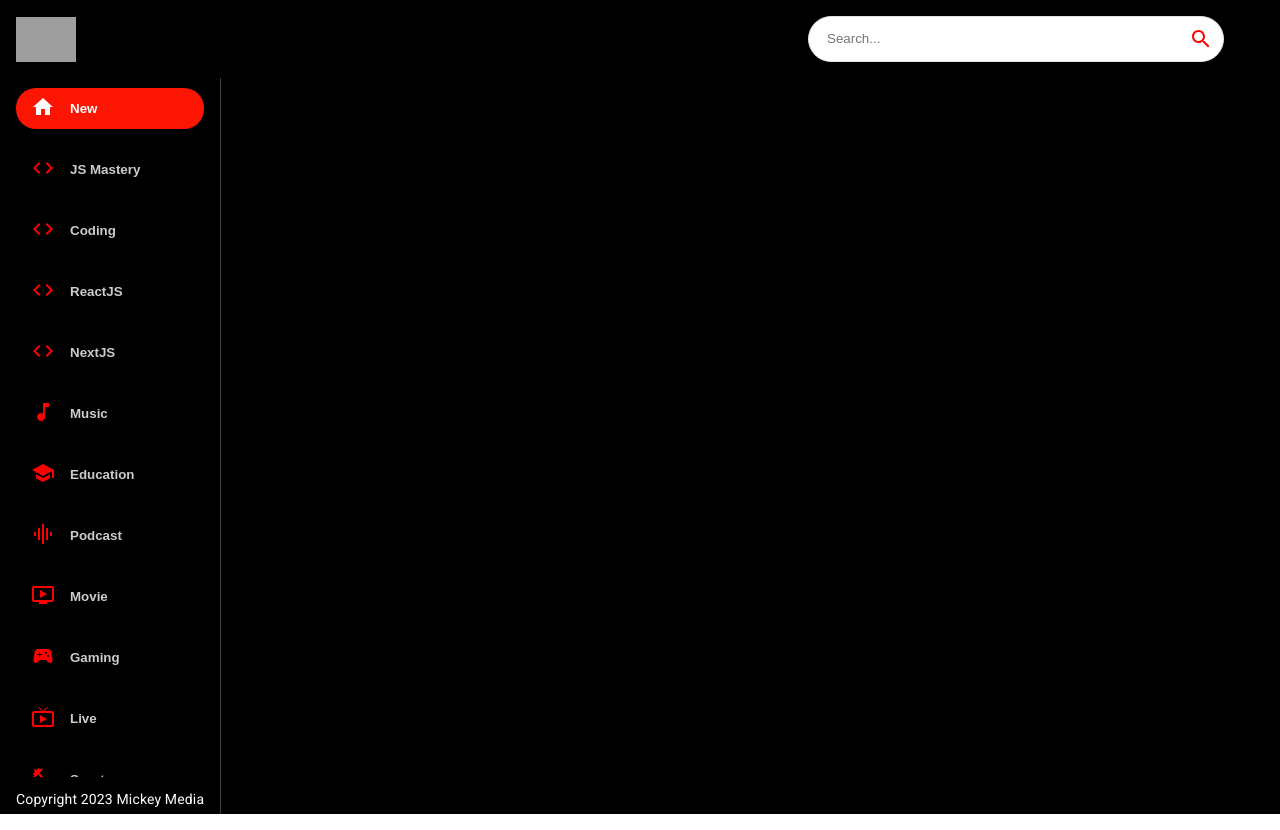
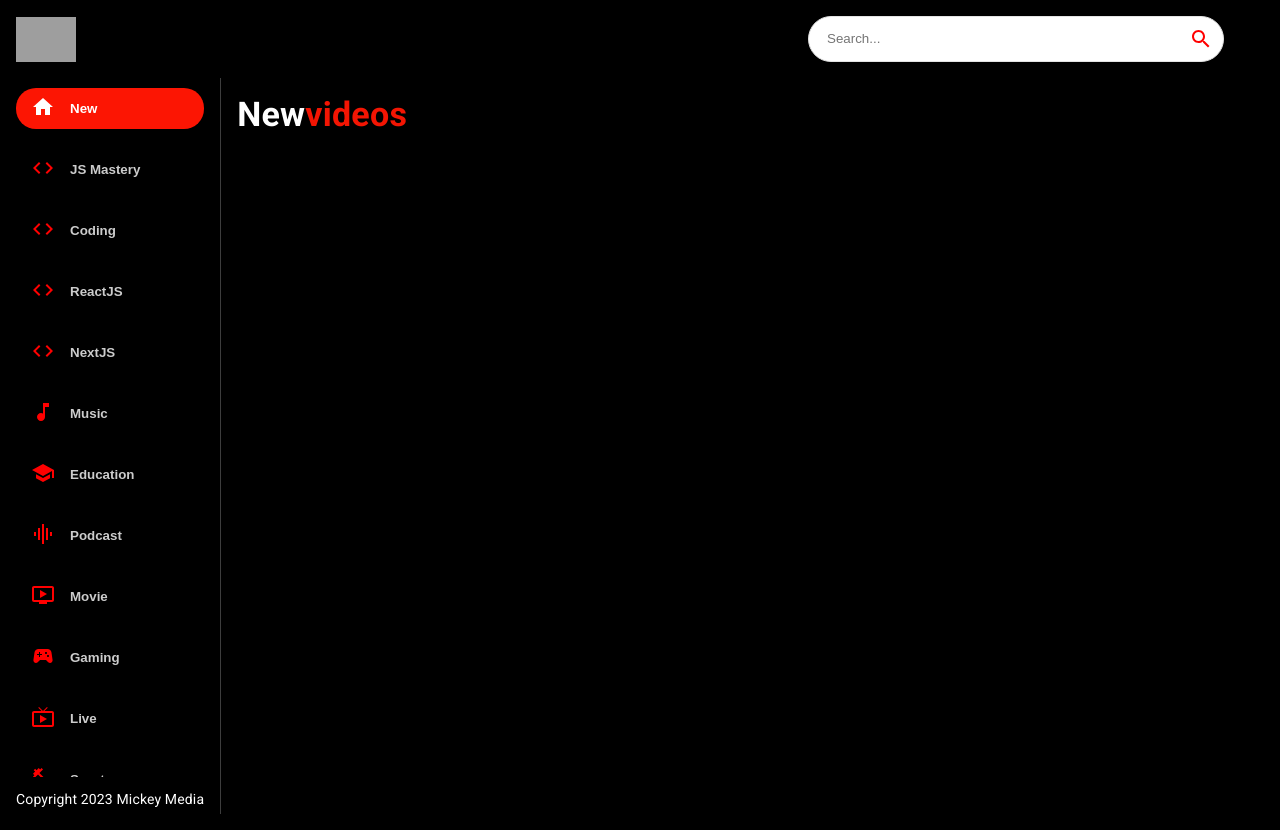
Before and after one commit to mickey-40/youtube_clone, a React (Create React App) app: page / in a window 1280 px wide. Built offline with nearby package versions, Linux system fonts and the light colour scheme; grey boxes are pictures that could not be loaded.

Commit message:
started new video section and ready to connect to RapidApi

```diff
--- a/src/components/Feed.jsx
+++ b/src/components/Feed.jsx
@@ -1,6 +1,7 @@
 // import { useState, useEffect } from 'react'
 import { Box, Stack, Typography } from '@mui/material'
-import Sidebar from './Sidebar'
+import { Sidebar, Videos } from '../components'
+
 
 const Feed = () => {
   return (
@@ -12,6 +13,13 @@
           Copyright 2023 Mickey Media
         </Typography>
       </Box>
+      <Box p={2} sx={{ overflowY: 'auto', height: '90vh', flex: 2}}>
+        <Typography variant='h4' fontWeight='bold' mb={2} sx={{ color: 'white'}}>
+          New<span style={{ color: '#F31503'}}>videos</span>
+        </Typography>
+
+        <Videos videos={[]} />
+      </Box>
     </Stack>
   )
 }
--- /dev/null
+++ b/src/components/Videos.jsx
@@ -0,0 +1,9 @@
+import React from 'react'
+
+const Videos = () => {
+  return (
+    <div>Videos</div>
+  )
+}
+
+export default Videos
--- a/src/components/index.js
+++ b/src/components/index.js
@@ -5,3 +5,4 @@
 export { default as Navbar } from './Navbar';
 export { default as SearchBar } from './SearchBar';
 export { default as Sidebar } from './Sidebar';
+export { default as Videos } from './Videos';
```
